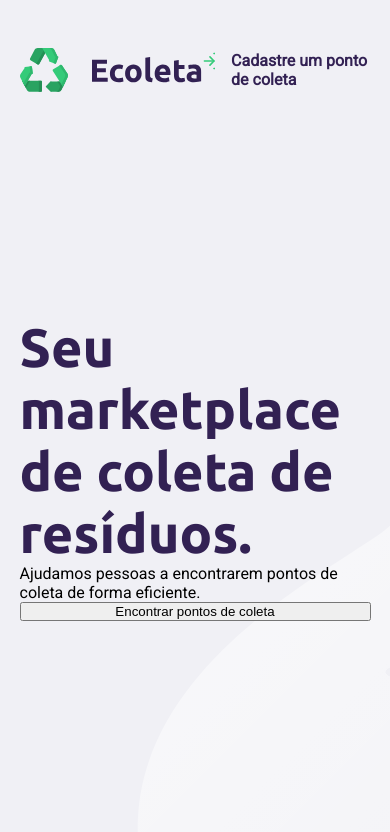
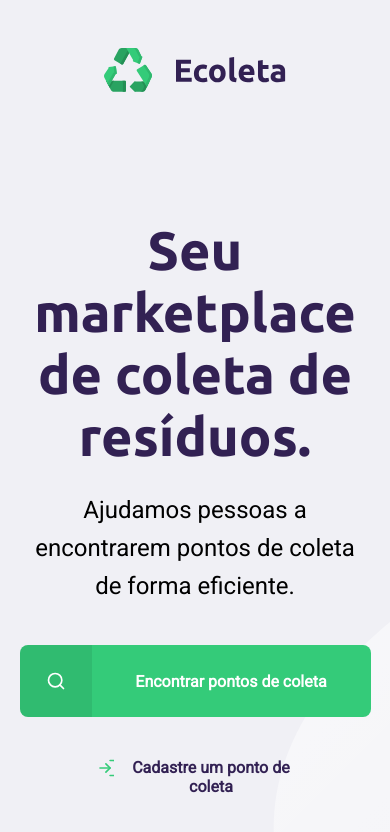
Before and after one commit to MatheusRodri/full_ecoleta-discovery, a plain HTML site: page index.html in a window 390 px wide. Drawn offline with Linux system fonts and the light colour scheme.

Commit message:
finish class 01

```diff
--- a/index.html
+++ b/index.html
@@ -11,7 +11,7 @@
     <link rel="preconnect" href="https://fonts.gstatic.com" crossorigin>
     <link href="https://fonts.googleapis.com/css2?family=Ubuntu:wght@700&display=swap" rel="stylesheet">
     <link
-        href="https://fonts.googleapis.com/css2?family=Roboto&Ubuntu:wght@700&display=swap"
+        href="https://fonts.googleapis.com/css2?family=Roboto&family=Ubuntu:wght@700&display=swap"
         rel="stylesheet">
     <link rel="stylesheet" href="./styles/main.css">
 </head>
@@ -33,7 +33,7 @@
                 <p>Ajudamos pessoas a encontrarem pontos de coleta de forma eficiente.</p>
 
 
-                <button>Encontrar pontos de coleta</button>
+                <a href="#"><span></span> <strong>Encontrar pontos de coleta</strong></a>
             </main>
 
 
--- a/styles/main.css
+++ b/styles/main.css
@@ -1,5 +1,6 @@
 :root{
     --title-color: #322153;
+    --primary-color: #34cb79;
 }
 *{
     margin: 0;
@@ -7,15 +8,16 @@
     box-sizing: border-box;
 }
 html {
-  font-family: "roboto", sans-serif;
+  font-family: Roboto, sans-serif;
 }
 
 body{
     background: #f0f0f5;
+    -webkit-font-smoothing: antialiased;
 }
 
 h1,h2,h3,h4,h5,h6{
-    font-family: "Ubuntu", sans-serif;
+    font-family: Ubuntu, sans-serif;
     color: var(--title-color);
 }
 
@@ -71,3 +73,79 @@ a{
 #page-home main h1{
     font-size: 54px;
 }
+
+#page-home main p{
+    font-size: 24px;
+    line-height: 38px;
+    margin-top: 24px;
+}
+
+#page-home main a{
+    width: 100%;
+    max-width: 360px;
+    height: 72px;
+
+    border-radius: 8px;
+
+    display: flex;
+
+    align-items: center;
+
+
+    margin-top: 40px;
+
+    background: var(--primary-color) ;
+
+    transition: 400ms;
+}
+
+#page-home main a:hover{
+    background: #2fb86e;
+}
+
+#page-home main a span{
+    width: 72px;
+    height: 72px;
+    border-top-left-radius: 8px;
+    border-bottom-left-radius: 8px;
+    background: rgba(0,0,0,0.08);
+
+    display: flex;
+    align-items: center;
+    justify-content: center;
+}
+
+#page-home main a span::after{
+    content: "";
+    background-image: url("../assets/search.svg");
+    width: 20px;
+    height: 20px;
+}
+
+#page-home main a strong{
+    color: white;
+    flex: 1;
+
+    text-align: center;
+}
+
+@media (max-width: 900px) {
+    #page-home{
+        background-position-x: 70vw ;
+    }
+    #page-home .content{
+        align-items: center;
+        text-align: center;
+    }
+    #page-home header a {
+        position: absolute;
+        bottom: 48px;
+
+        left: 50%;
+        transform: translateX(-50%);
+    }
+
+    #page-home main{
+        align-items: center;
+    }
+}
```
